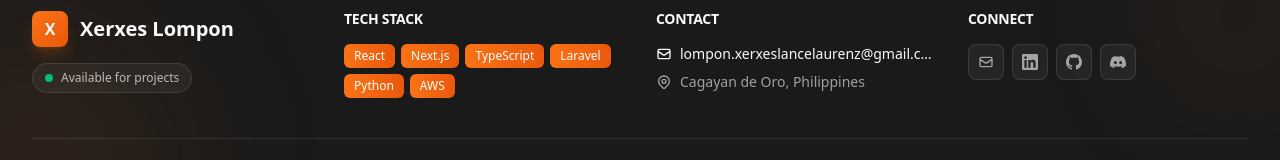
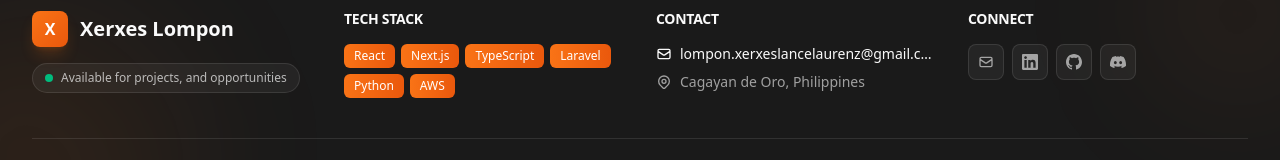
Before and after one commit to lalalance12/portfolio-website, a Next.js app: page / in a window 1280 px wide. Shown: the part 8587-8747 px from the top of the page. Built offline with nearby package versions, Linux system fonts and the light colour scheme.

Commit message:
refactor: update footer text to clarify availability

```diff
--- a/src/components/Footer.tsx
+++ b/src/components/Footer.tsx
@@ -88,7 +88,7 @@
                 <span className="relative inline-flex rounded-full h-2 w-2 bg-emerald-500"></span>
               </span>
               <span className="text-xs text-secondary/70">
-                Available for projects
+                Available for projects, and opportunities
               </span>
             </div>
           </div>
```
